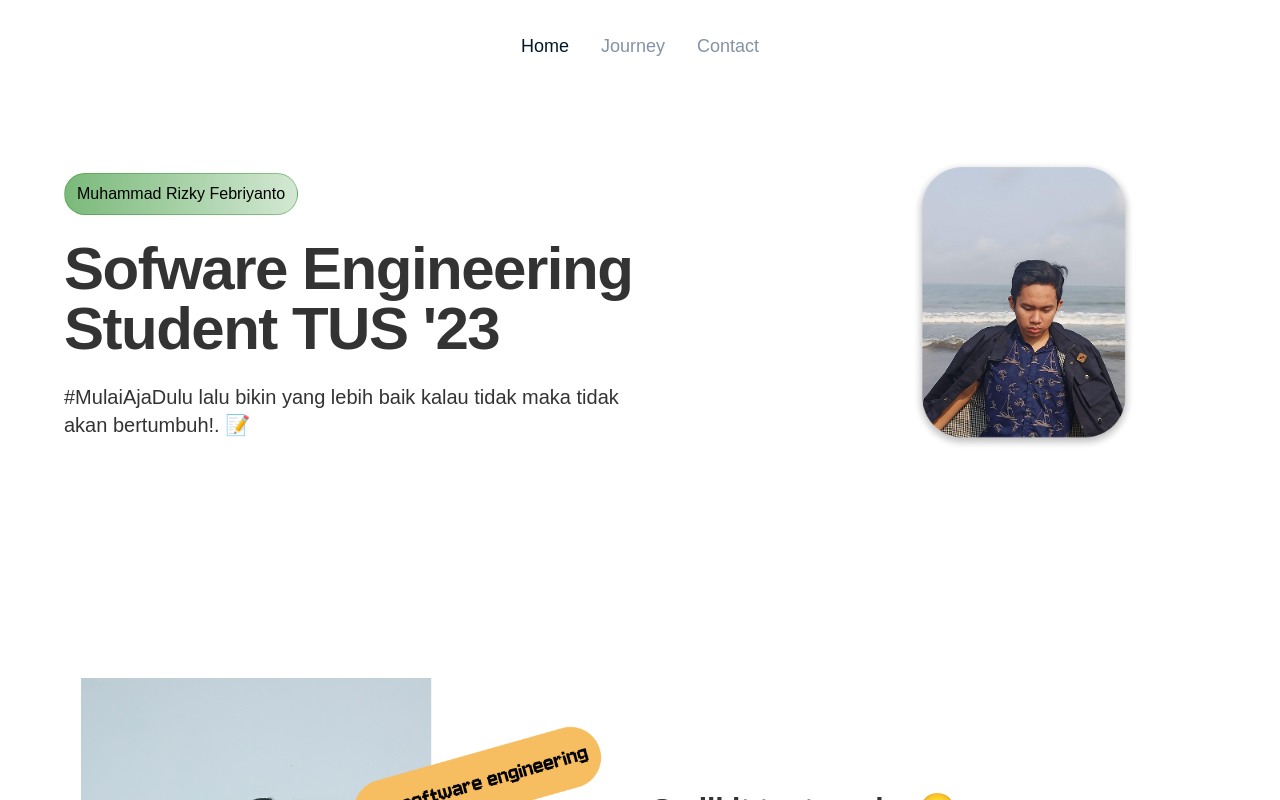
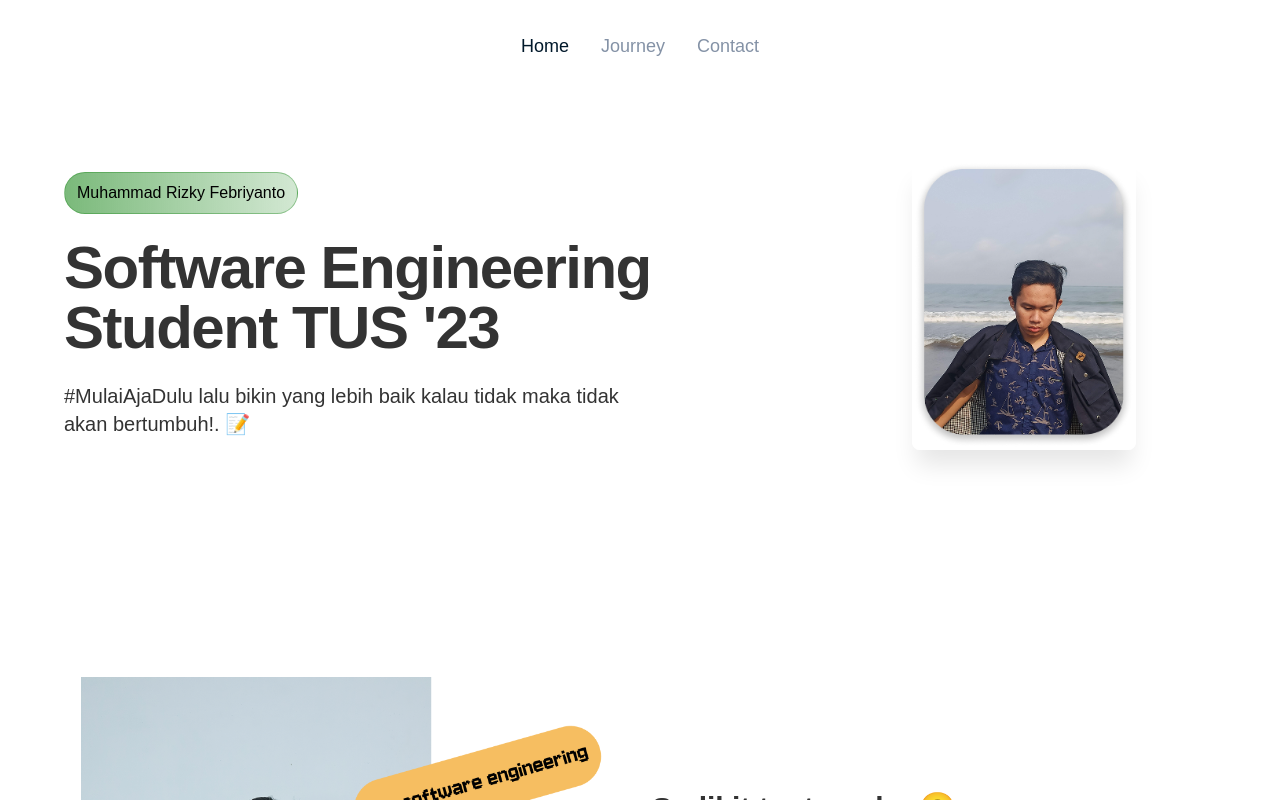
Before and after one commit to duriskifeb/my-portfolio, a Next.js app: page / in a window 1280 px wide. Shown: the top 800 px of the page. Built offline with nearby package versions, Linux system fonts and the light colour scheme.

Commit message:
progres animasi gambar biar kelihatan menarik

```diff
--- a/components/Hero/Hero.tsx
+++ b/components/Hero/Hero.tsx
@@ -1,36 +1,70 @@
 import Image from "next/image";
 import { Label } from "../Label";
+import { motion } from "framer-motion";
 
 function Hero() {
+  // Variants untuk animasi gambar saja
+  const imageVariants = {
+    hidden: {
+      opacity: 0,
+      y: 50,
+      rotate: -5,
+    },
+    visible: {
+      opacity: 1,
+      y: 0,
+      rotate: 0,
+      transition: {
+        type: "spring",
+        stiffness: 100,
+        damping: 10,
+        delay: 0.3,
+      },
+    },
+    hover: {
+      y: -10,
+      rotate: 3,
+      transition: {
+        type: "spring",
+        stiffness: 300,
+      },
+    },
+  };
+
   return (
-    <div className="page-center grid grid-cols-3 items-center md:pt-40 md:pb-24 pt-12 pb-12 ">
-      <div className="grid col-span-2 gap-6 ">
+    <div className="page-center grid grid-cols-3 items-center md:pt-40 md:pb-24 pt-12 pb-12">
+      <div className="grid col-span-2 gap-6">
         <Label label="Muhammad Rizky Febriyanto" />
-        <h1 className="mb-4 text-4xl font-extrabold tracking-tight text-ink md:text-5xl lg:text-6xl dark:text-white">
-          Sofware Engineering Student TUS '23
-        </h1>
+        <div className="overflow-hidden">
+          <h1 className="mb-4 text-4xl font-extrabold tracking-tight text-ink md:text-5xl lg:text-6xl dark:text-white">
+            Software Engineering Student TUS '23
+          </h1>
+        </div>
         <p className="text-ink font-light md:text-xl text-lg md:w-9/12">
           <b>#MulaiAjaDulu</b> lalu bikin yang lebih baik kalau tidak maka tidak
           akan bertumbuh!. 📝
         </p>
       </div>
-      <div className="mx-auto">
-        {/* /TODO: Skip this */}
-        {/* <Image
-          src="/images/PatternUpdate1.svg"
-          width={700}
-          height={700}
-          alt="pattern"
-          className="absolute bottom-0 right-0 top-16 z-0"
-        /> */}
+
+      <motion.div
+        initial="hidden"
+        animate="visible"
+        whileHover="hover"
+        variants={imageVariants}
+        className="mx-auto"
+      >
         <Image
           src="/images/rizkyUP2.png"
           width={224}
           height={189}
-          alt="pattern"
-          className="relative"
+          alt="profile picture"
+          className="relative rounded-lg shadow-xl"
+          style={{
+            border: "2px solid #fff",
+            boxShadow: "0 20px 25px -5px rgba(0, 0, 0, 0.1)",
+          }}
         />
-      </div>
+      </motion.div>
     </div>
   );
 }
--- a/package.json
+++ b/package.json
@@ -12,6 +12,7 @@
     "@fontsource-variable/sora": "^5.0.18",
     "@heroicons/react": "^2.1.4",
     "@vercel/analytics": "^1.3.1",
+    "framer-motion": "^12.6.2",
     "next": "^14.2.4",
     "react": "^18.3.1",
     "react-dom": "^18.3.1",
--- a/pages/frontend.tsx
+++ b/pages/frontend.tsx
@@ -1,11 +1,9 @@
 import React from "react";
 import { Layout } from "../components";
-import { PortfolioDetailFrontend } from "../components/Portfolio/PortfolioDetailFrontend";
 
 export default function about() {
   return (
     <Layout pageTitle="Frontend">
-      <PortfolioDetailFrontend />
     </Layout>
   );
 }
```
Also changed, not shown: 1 other file (tests, documents, lock files or other folders).
